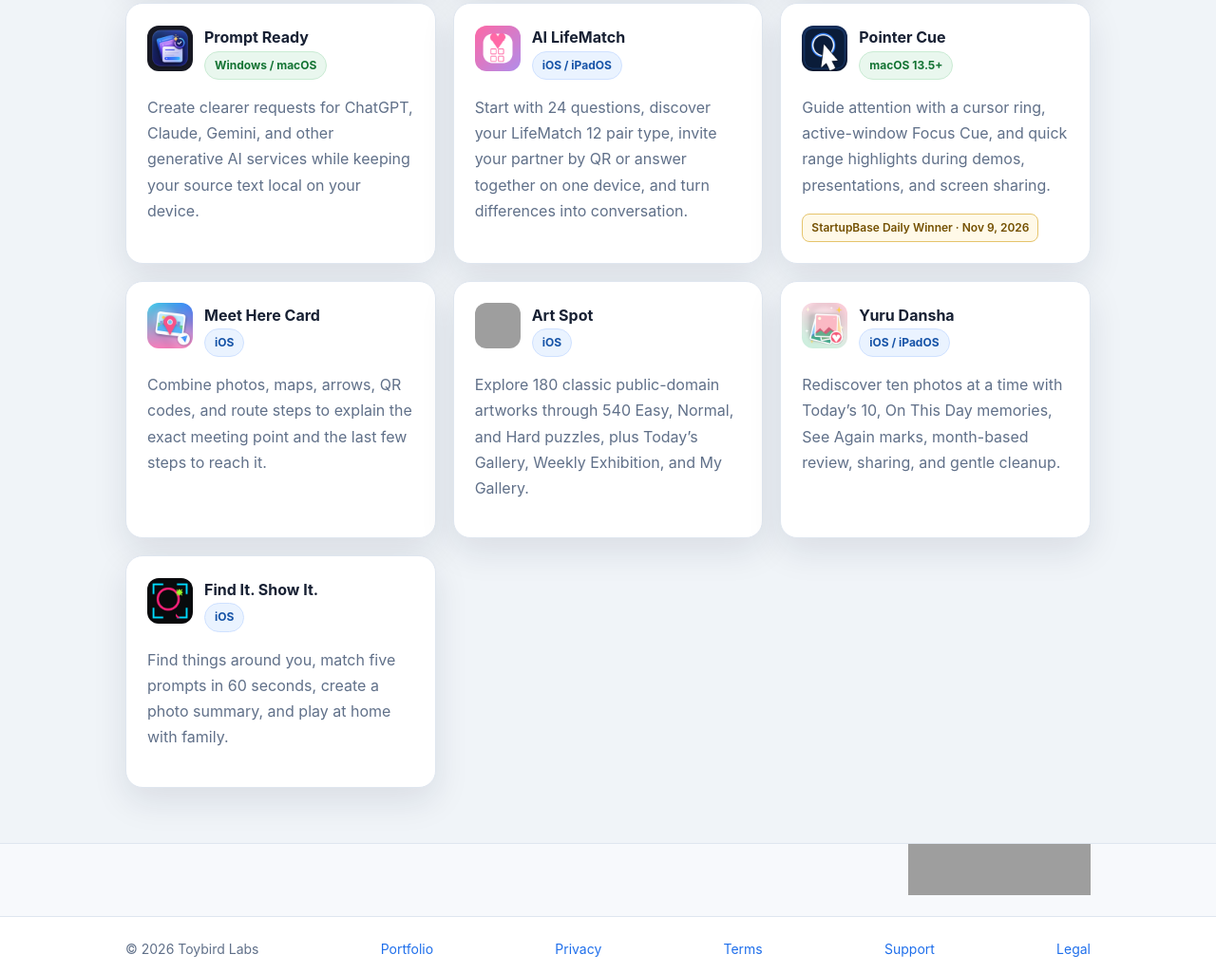
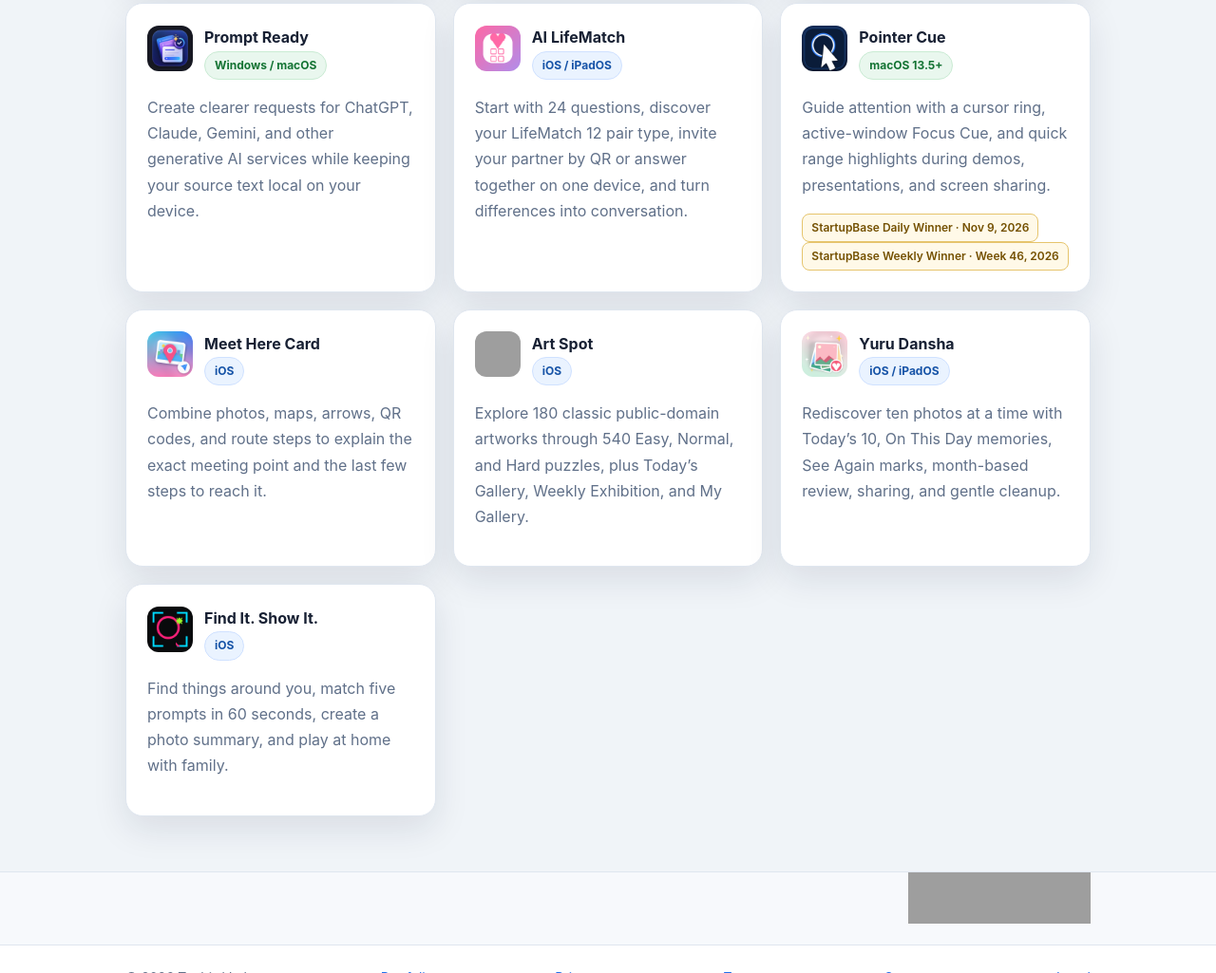
Before and after one commit to toybird-apps/toybird-apps-site, a plain HTML site: page index.html in a window 1280 px wide. Shown: the part 2746-3771 px from the top of the page at 95% size. Drawn offline with Linux system fonts and the light colour scheme; grey boxes are pictures that could not be loaded.

Commit message:
Add Pointer Cue StartupBase Week 46 gold award alongside daily winner

```diff
--- a/index.html
+++ b/index.html
@@ -266,7 +266,10 @@
 </div>
 </div>
 <p>Guide attention with a cursor ring, active-window Focus Cue, and quick range highlights during demos, presentations, and screen sharing.</p>
+<div class="pointer-cue-award-labels">
 <span class="pointer-cue-award-label">StartupBase Daily Winner · Nov 9, 2026</span>
+<span class="pointer-cue-award-label">StartupBase Weekly Winner · Week 46, 2026</span>
+</div>
 </a>
 <a class="card app-card" href="apps/meet-here-card/">
 <div class="app-title">
```
